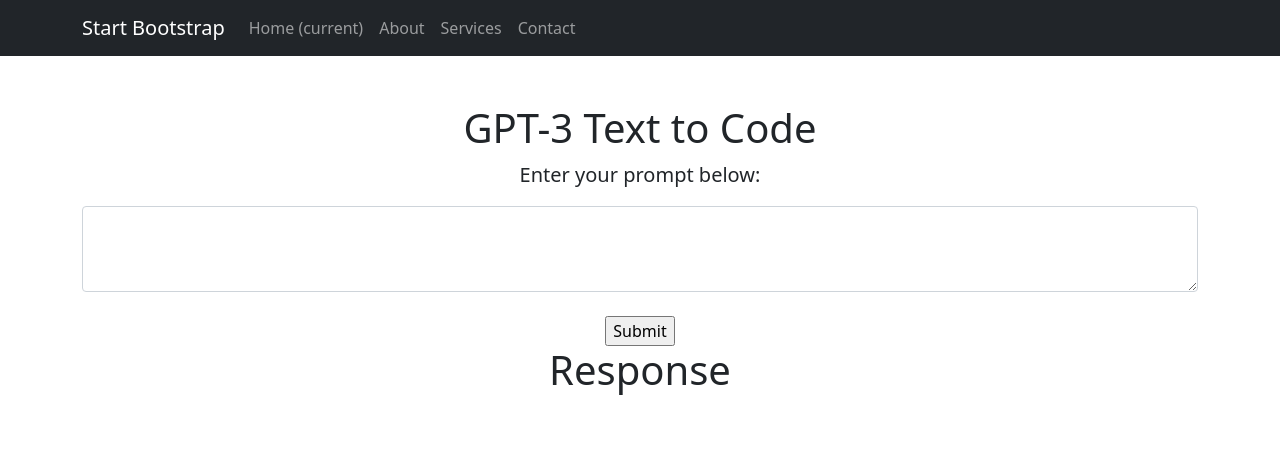
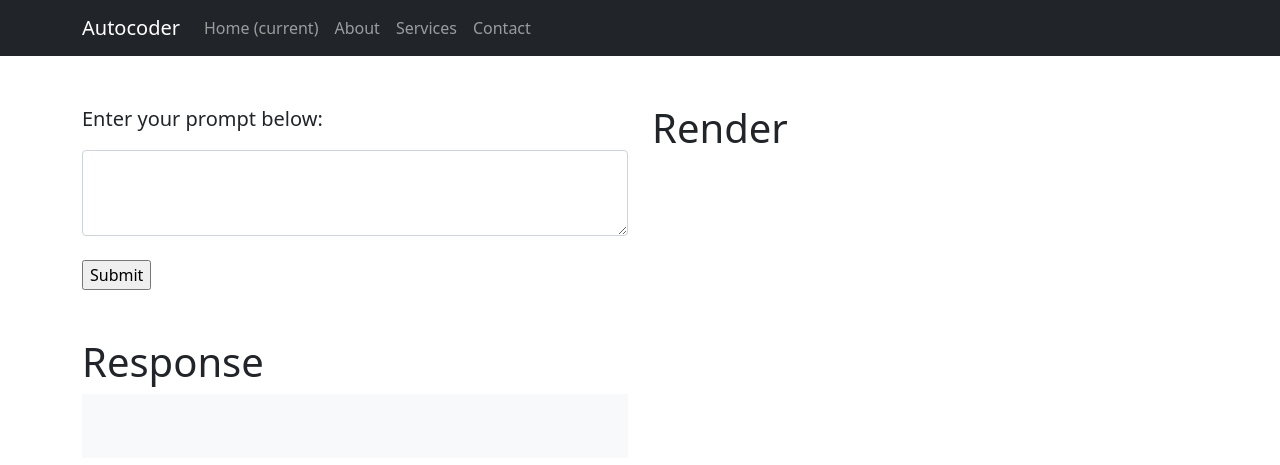
Before and after one commit to tonyarris/text_to_code, a Flask app: page / in a window 1280 px wide. Shown: the top 465 px of the page. Run offline with Flask 2, Linux system fonts and the light colour scheme; some libraries are stand-ins or nearby versions.

Commit message:
Adjust bootstrap layout.

```diff
--- a/templates/index.html
+++ b/templates/index.html
@@ -8,7 +8,7 @@
   <meta name="description" content="">
   <meta name="author" content="">
 
-  <title>Text to Code</title>
+  <title>Autocoder</title>
 
 <!-- Bootstrap core JavaScript -->
 <script src="https://cdn.jsdelivr.net/npm/bootstrap@5.0.0-beta3/dist/js/bootstrap.bundle.min.js" integrity="sha384-JEW9xMcG8R+pH31jmWH6WWP0WintQrMb4s7ZOdauHnUtxwoG2vI5DkLtS3qm9Ekf" crossorigin="anonymous"></script>
@@ -27,9 +27,10 @@
 <body>
 
   <!-- Navigation -->
+<!--  TODO edit and add contact details-->
   <nav class="navbar navbar-expand-lg navbar-dark bg-dark static-top">
     <div class="container">
-      <a class="navbar-brand" href="#">Start Bootstrap</a>
+      <a class="navbar-brand" href="#">Autocoder</a>
       <button class="navbar-toggler" type="button" data-toggle="collapse" data-target="#navbarResponsive" aria-controls="navbarResponsive" aria-expanded="false" aria-label="Toggle navigation">
         <span class="navbar-toggler-icon"></span>
       </button>
@@ -59,8 +60,8 @@
     <div class="row">
 
 <!--      user input-->
-      <div class="col-lg-12 text-center">
-        <h1 class="mt-5">GPT-3 Text to Code</h1>
+      <div class="col-sm">
+        <h1 class="mt-5"></h1>
         <p class="lead">Enter your prompt below:</p>
           <div>
             <form id='promptForm' action="/query" method="post">
@@ -69,13 +70,17 @@
               <input type="submit" formaction="/query" style="btn-primary" id="button" value="Submit">
             </form>
           </div>
+<!--        gtp-3 response-->
+        <h1 class="mt-5">Response</h1>
+        <div class="p-3 mb-2 bg-light text-dark">
+          <p id="response" ><pre><code></code></pre></p>
+        </div>
       </div>
 
-<!--      gpt-3 response-->
-      <div class ="col-lg-12 text-center">
-        <h1 class=""mt-5">Response</h1>
-        <p id="response"></p>
-
+<!--      rendered response-->
+<!--      TODO render response-->
+      <div class="col-sm">
+        <h1 class="mt-5">Render</h1>
       </div>
     </div>
   </div>
```
Also changed, not shown: main.py (+5 -9 lines).
